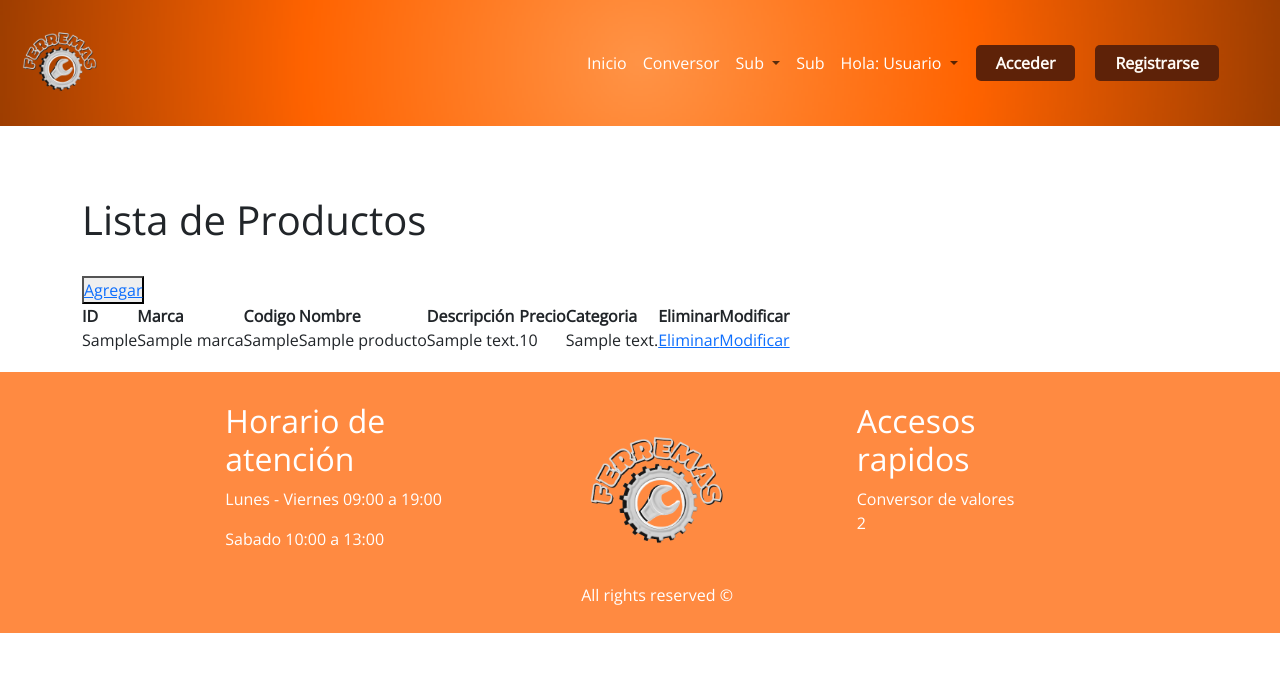
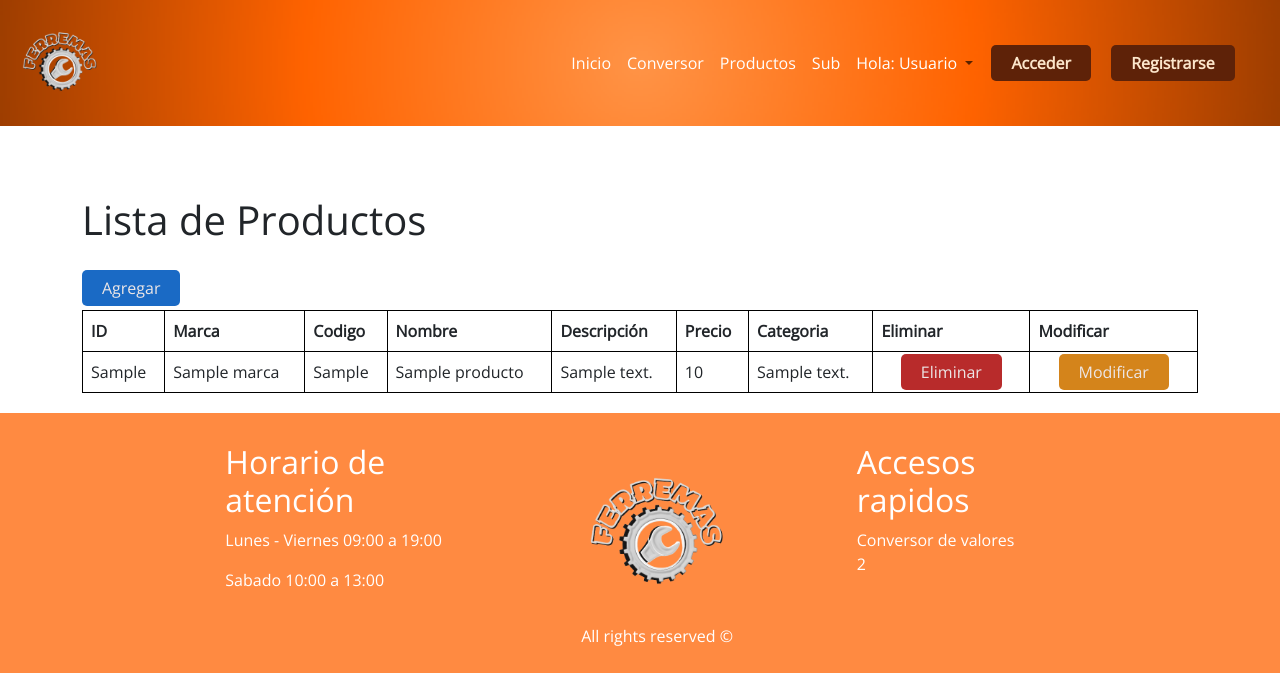
Before and after one commit to ColdWolff/FERREMAS, a Django app: template ferreteria/templates/list_prod.html in a window 1280 px wide. Shown: the top 673 px of the page. Run offline with Django 5.2, Linux system fonts and the light colour scheme; the template is opened without the code that fills it: most values are stand-ins (such as "Sample title", 1, 10 or a date in 2020); some libraries are stand-ins or nearby versions.

Commit message:
Css
Tabla fix, buttons, y la wea del id

```diff
--- a/ferreteria/static/css/style.css
+++ b/ferreteria/static/css/style.css
@@ -5,6 +5,19 @@
     font-family: 'Open Sans';
 }
 
+table {
+    width: 100%;
+    border-collapse: collapse;
+}
+th, td {
+    border: 1px solid black;
+    padding: 8px;
+    text-align: left;
+}
+
+button{
+    margin-bottom: 10px;
+}
 
 /*Responsive*/
 @media screen and (max-width: 850px){
@@ -87,6 +100,56 @@
         color: #000;
     }
 
+.btn-add{
+    padding: 7px 20px 7px 20px;
+    text-align: center;
+    margin-right: 10px;
+    background: #1a6ac5;
+    border-radius: 5px;
+    color: #ece6e6;
+    text-decoration: none;
+    margin-bottom: 10px;
+}
+    .btn-add:hover{
+        background:#2b8eff;
+        color: #ece6e6;
+    }
+
+
+.btn-delete{
+    padding: 7px 20px 7px 20px;
+    text-align: center;
+    margin-right: 10px;
+    margin-left: 10px;
+    background: #b82b2b;
+    border-radius: 5px;
+    color: #ece6e6;
+    text-decoration: none;
+    margin-bottom: 10px;
+    align-self: center;
+}
+    .btn-delete:hover{
+        background:#e62a2a;
+        color: #ece6e6;
+    }
+
+.btn-update{
+    padding: 7px 20px 7px 20px;
+    text-align: center;
+    margin-right: 10px;
+    margin-left: 10px;
+    background: #d4841b;
+    border-radius: 5px;
+    color: #ece6e6;
+    text-decoration: none;
+    margin-bottom: 10px;
+}
+    .btn-update:hover{
+        background:#ffa735;
+        color: #ece6e6;
+    }
+
+
 .btn-sign{
     padding: 7px 20px 7px 20px;
     text-align: center;
@@ -94,11 +157,12 @@
     margin-left: 10px;
     background: #5e2208;
     border-radius: 5px;
-    color: #fffbf6;
+    color: #fce6cb;
     text-decoration: none;
+    margin-bottom: 10px;
 }
     .btn-sign:hover{
-        background:#fffbf6;
+        background:#f3cb9b;
         color: #5e2208;
     }
 
--- a/ferreteria/templates/hnf.html
+++ b/ferreteria/templates/hnf.html
@@ -33,19 +33,8 @@
                         <a class="nav-link" href="/convertir"><b class="color_nav"> Conversor </b></a>
                     </li>
                     <li class="nav-item">
-
-                    <li class="nav-item dropdown">
-                        <a class="nav-link dropdown-toggle" href="#" id="navbarDropdown" role="button"
-                            data-toggle="dropdown" aria-haspopup="true" aria-expanded="false">
-                            <b class="color_nav"> Sub</b>
-                        </a>
-                        <div class="dropdown-menu" aria-labelledby="navbarDropdown">
-                            <a class="dropdown-item" href="#"><b>Sub</b></a>
-                            <a class="dropdown-item" href="#"><b>Sub</b></a>
-                            <a class="dropdown-item" href="#"><b>Sub</b></a>
-                        </div>
-                    <li>
-
+                        <a class="nav-link" href="/list_prod"><b class="color_nav"> Productos </b></a>
+                    </li>
                     <li class="nav-item">
                         <a class="nav-link" href="#"><b class="color_nav">Sub</b></a>
                     </li>
@@ -66,8 +55,9 @@
                     <li>
                         <a class="btn-sign" href="/login"><b>Acceder</b></a>
                     </li>
+                    <li><br></li>
                     <li>
-                        <a class="btn-sign" href="/signup"><b>Registrarse</b></a>
+                        <a style="margin-top: 5px;" class="btn-sign" href="/signup"><b>Registrarse</b></a>
                     </li>
                     </li>
                 </ul>
--- a/ferreteria/templates/list_prod.html
+++ b/ferreteria/templates/list_prod.html
@@ -16,12 +16,16 @@
 
 <body>
     <section>
+
+
+
+
         <div class="container">
             <h1>Lista de Productos</h1>
             <br>
-            <button type="button">
-                <a href="/create_prod">Agregar</a>
-            </button>
+            <div style="margin-bottom: 10px;">
+                <a class="btn-add" href="/create_prod">Agregar</a>
+            </div>
 
             <table>
                 {% if productos %}
@@ -43,8 +47,8 @@
                             <td>{{ x.desc_prod }}</td>
                             <td>{{ x.precio_prod }}</td>
                             <td>{{ x.id_categoria.desc_cat }}</td>
-                            <td><a href="{% url 'delete_prod' pk=x.id_producto %}">Eliminar</a></td>
-                            <td><a href="{% url 'read_prod' pk=x.id_producto %}">Modificar</a></td>
+                            <td style="text-align: center;" ><a  class="btn-delete" href="{% url 'delete_prod' pk=x.id_producto %}">Eliminar</a></td>
+                            <td style="text-align: center;" ><a class="btn-update" href="{% url 'read_prod' pk=x.id_producto %}">Modificar</a></td>
                         </tr>
                     {% endfor %}
                 {% endif %}
--- a/ferreteria/templates/update_prod.html
+++ b/ferreteria/templates/update_prod.html
@@ -23,8 +23,7 @@
                 <form action="{% url 'update_prod' %}" method="POST">
                     {% csrf_token %}
 
-                    <input type="hidden" name="id_producto" value="{{ productos.id_producto }}">
-                    <pre>Id producto: <input type="number" name="id_producto_disabled" value="{{productos.id_producto}}" disabled></pre>
+                    <input type="hidden" name="id_producto" value="{{productos.id_producto}}">
                     <pre>Marca:        <select name="marca">
                         {% for marca in marcas %}
                             {% if marca.id_proveedor == productos.marca.id_proveedor %}
```
Also changed, not shown: ferreteria/views.py (+8 -2 lines).
